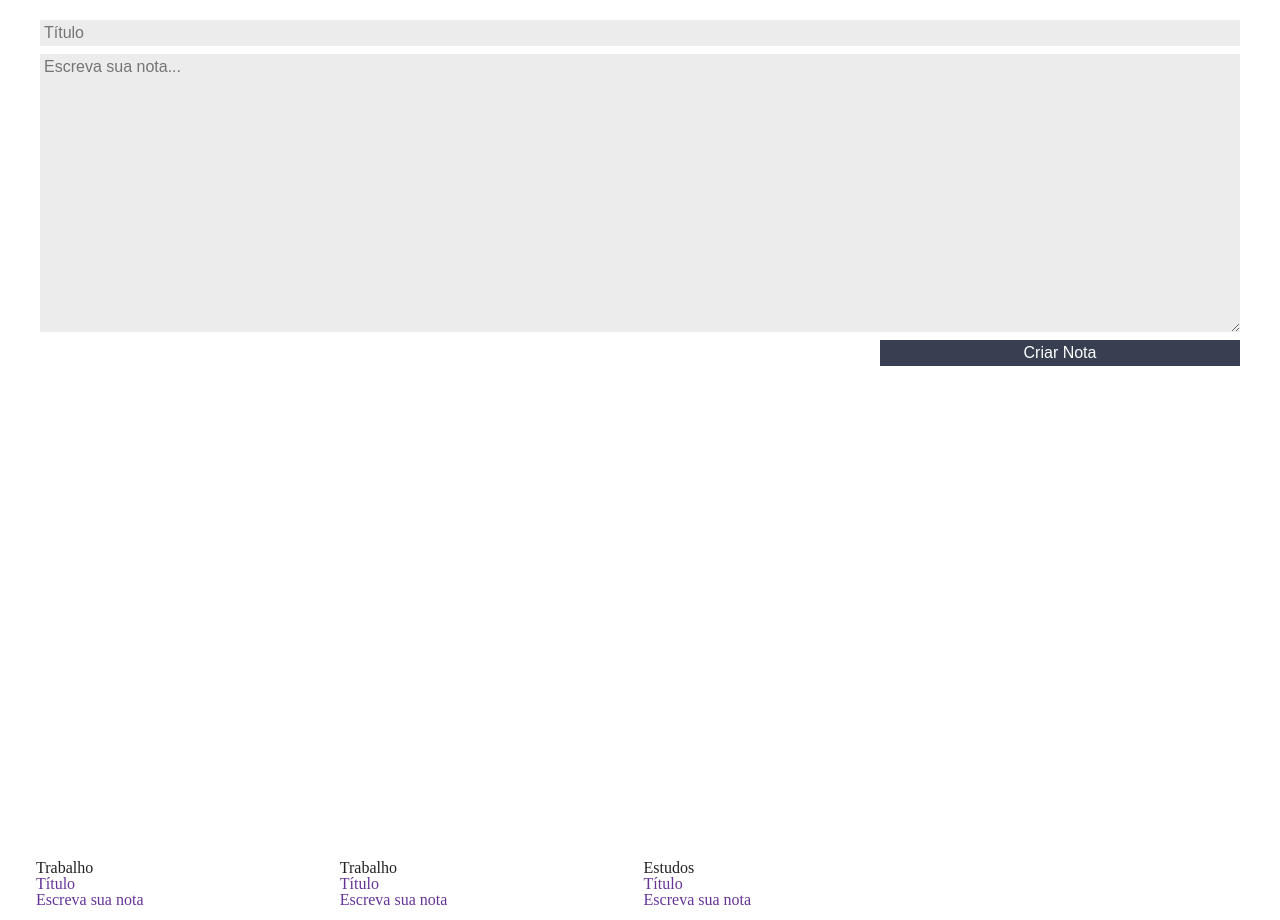
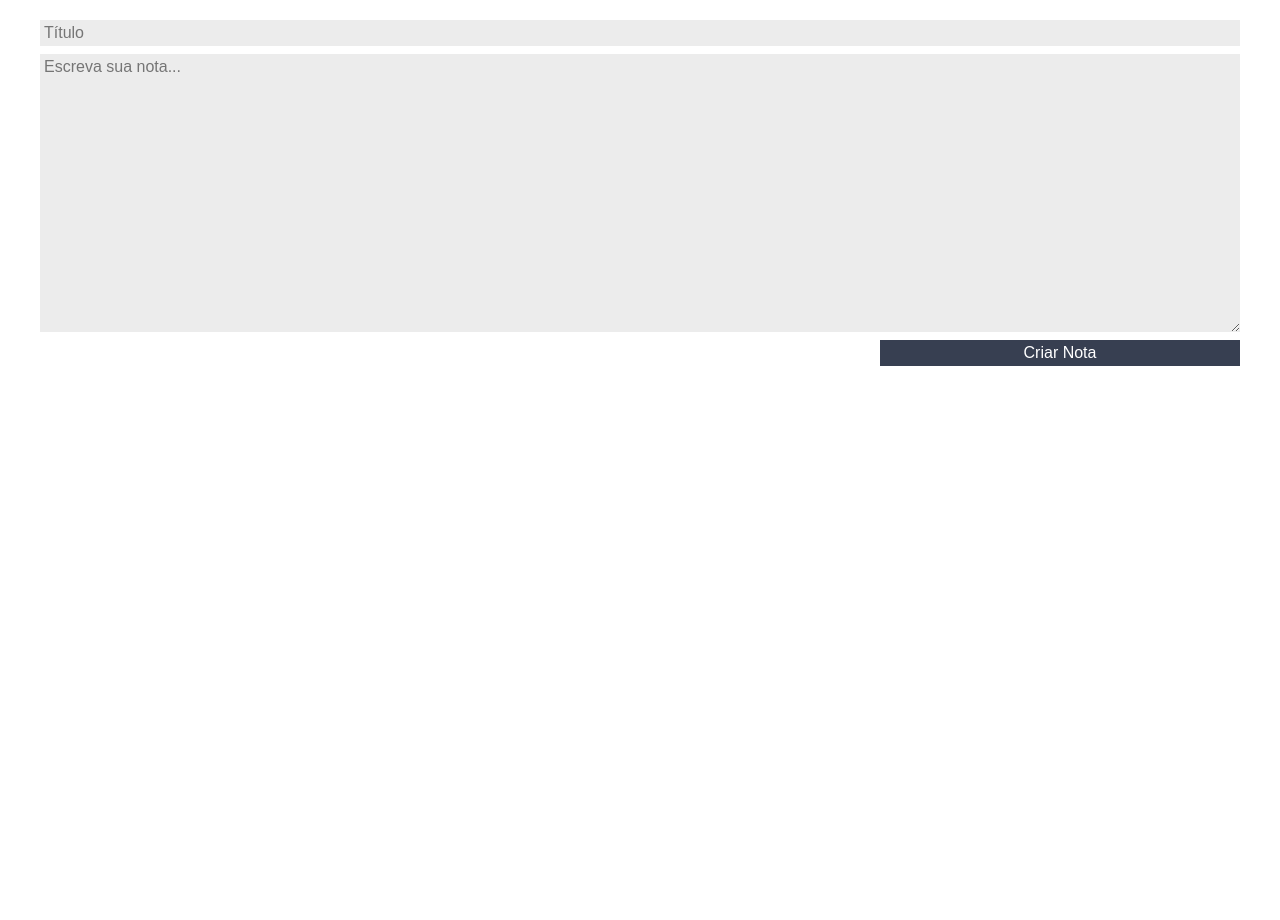
Before and after one commit to IallyFabiane/React, a React (Create React App) app in the folder ceep/: page / in a window 1280 px wide. After the commit the page ends 848 px from the top, so only its background shows below. Built offline with nearby package versions, Linux system fonts and the light colour scheme.

Commit message:
Update ListaDeNotas.jsx

```diff
--- a/ceep/src/components/lista-de-notas/ListaDeNotas.jsx
+++ b/ceep/src/components/lista-de-notas/ListaDeNotas.jsx
@@ -6,11 +6,11 @@ export class ListaDeNotas extends Component {
    render() {
        return (
        <ul className='lista-notas'>
-         {Array.of("Trabalho", "Trabalho", "Estudos").map((categoria, index)=> {
+         {this.props.notas.map((nota, index)=> {
            return (
             <li className='lista-notas_item' key={index}>
-            <div>{categoria}</div>
-            <CardNota />
+            <div>{nota}</div>
+            <CardNota titulo={nota.titulo} texto={nota.texto} />
            </li>
            );
          })}
@@ -18,5 +18,3 @@ export class ListaDeNotas extends Component {
       );
    }
 }
-
-//O método Array.of() cria um nova instância de Array com um número variável de argumentos, independentemente do número ou do tipo dos argumentos.
```
